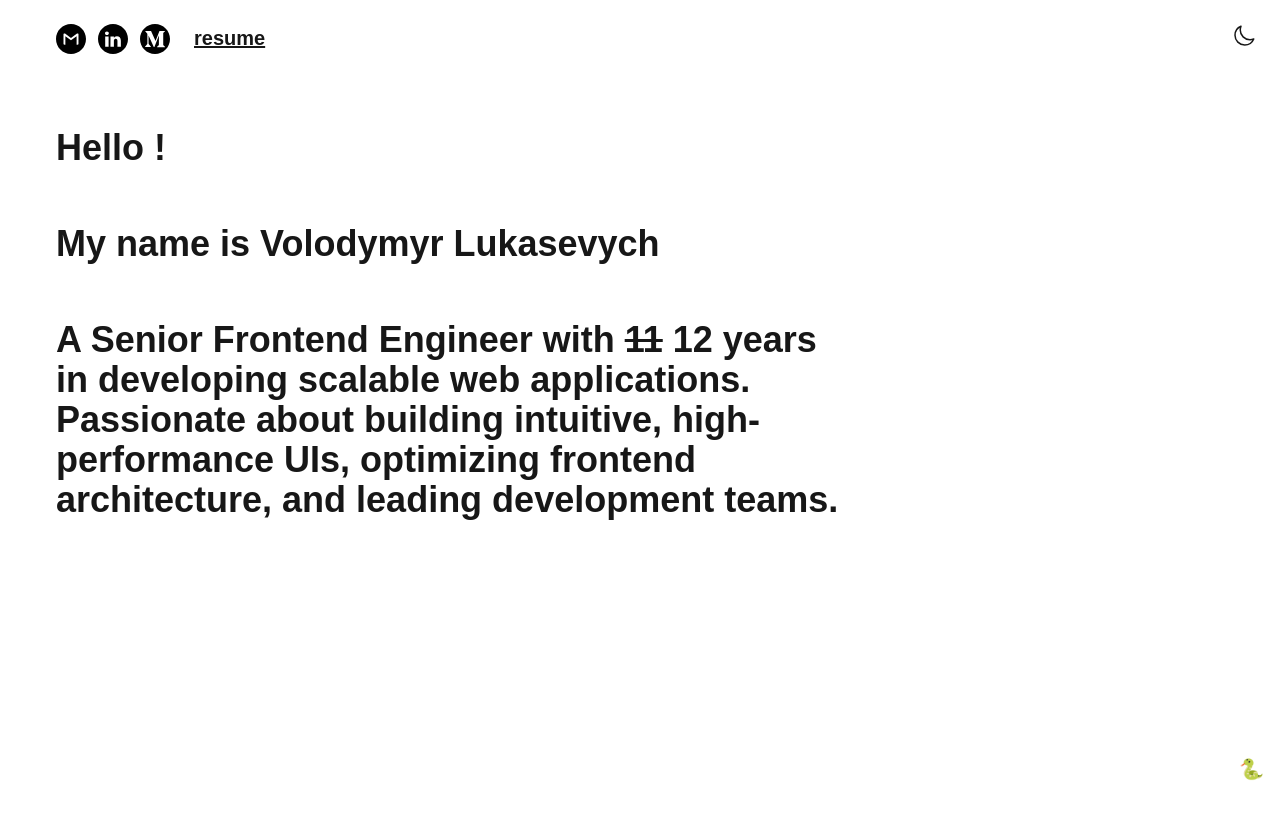
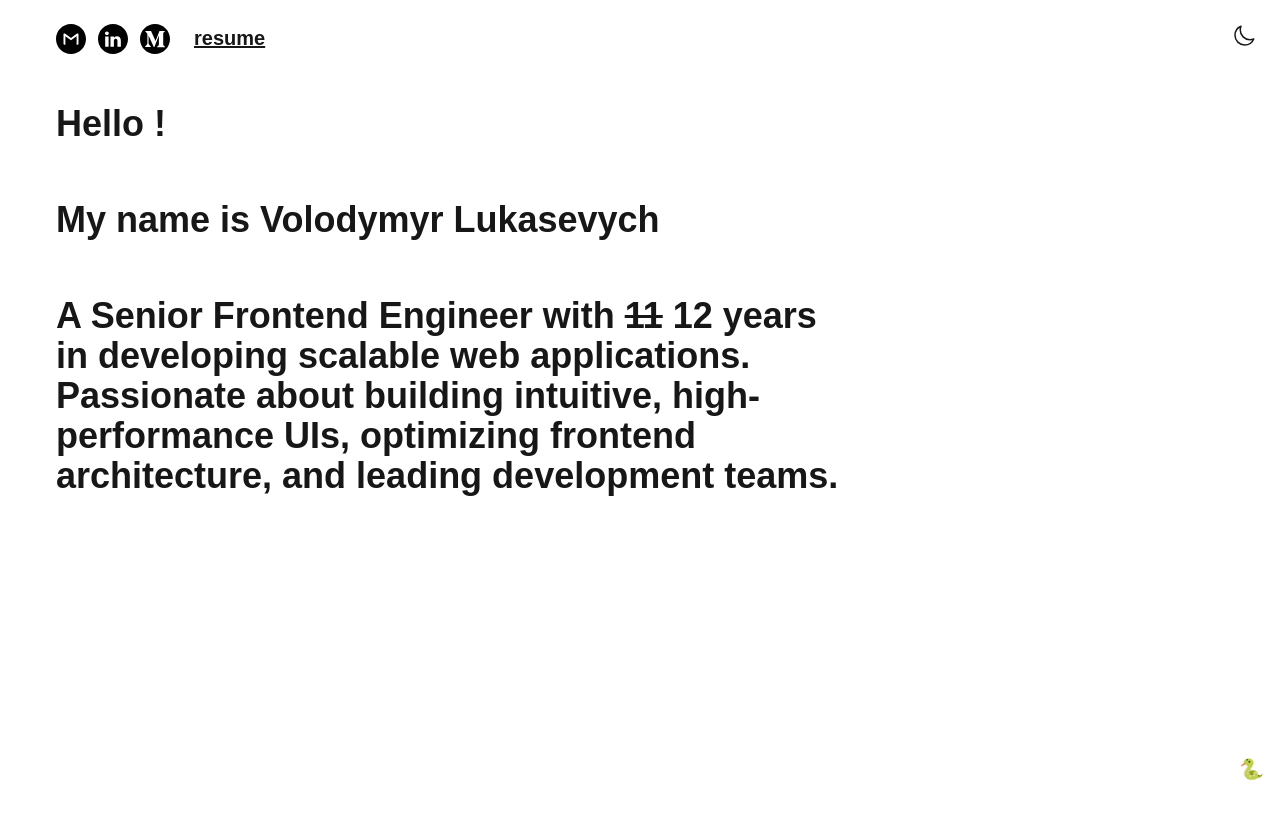
Before and after one commit to VisionCptn/personal, a Next.js app: page / in a window 1280 px wide. Built offline with nearby package versions, Linux system fonts and the light colour scheme; no server answers.

Commit message:
title fix

```diff
--- a/src/app/layout.tsx
+++ b/src/app/layout.tsx
@@ -13,8 +13,8 @@ const geistMono = Geist_Mono({
 });
 
 export const metadata: Metadata = {
-  title: "Create Next App",
-  description: "Generated by create next app",
+  title: "Volodymyr Lukasevych | Senior Frontend Engineer",
+  description: "Personal portfolio of Volodymyr Lukasevych, Senior Frontend Engineer",
 };
 
 import { ThemeProvider } from "./contexts/ThemeContext";
--- a/src/app/page.tsx
+++ b/src/app/page.tsx
@@ -12,7 +12,7 @@ export default function Home() {
   return (
     <>
     <VantaBackground />
-    <main className="flex flex-col items-center justify-between pt-6 p-14">
+    <main className="flex flex-col items-center justify-between pt-0 p-14">
       <div className="absolute top-6 left-14 flex">
         <div className="flex gap-3">
           <a href="mailto:workgolf@gmail+20.gmail.com" title="Mail me" target="_blank">
@@ -42,7 +42,7 @@ export default function Home() {
           </a>
       </div>
 
-      <div className="xl:min-h-[80vh] flex flex-col gap-12 mt-14 mb-16 xl:mb-0 lg:mt-18 xl:mt-24 xl:pr-96 z-10">
+      <div className="xl:min-h-[80vh] flex flex-col gap-12 mt-20 mb-16 xl:mb-0 lg:mt-18 xl:mt-24 xl:pr-96 z-10">
         <h2 className="mt-2 mb-0 font-bold text-2xl lg:text-3xl xl:text-4xl">Hello !</h2>
         <h2 className="mt-2 mb-0 font-bold text-2xl lg:text-3xl xl:text-4xl">My name is Volodymyr Lukasevych</h2>
         <h2 className="mt-2 mb-0 font-bold text-2xl lg:text-3xl xl:text-4xl">A Senior Frontend Engineer with <s>11</s> 12 years in developing scalable web applications. Passionate about building
```
